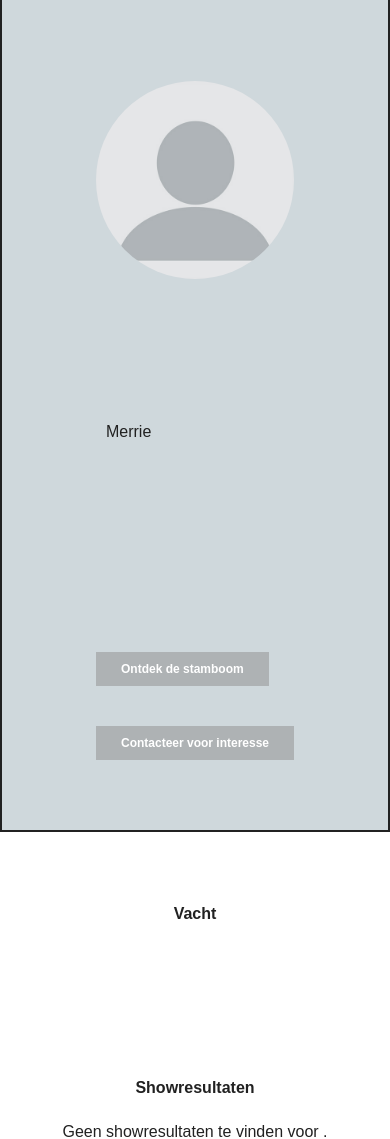
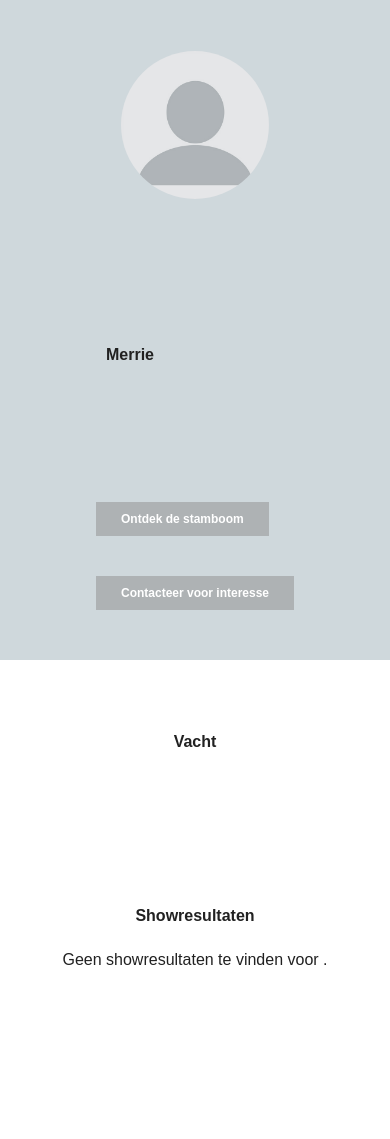
Before and after one commit to milanvaw5/goldline, a PHP site: template src/view/alpacas/detail.php in a window 390 px wide. Shown: the part 47-1186 px from the top of the page. Run offline with PHP 8.4, Linux system fonts and the light colour scheme; the template is opened without the code that fills it, so the values that code supplies are empty.

Commit message:
detailresponsive

```diff
--- a/src/css/detail.css
+++ b/src/css/detail.css
@@ -4,8 +4,7 @@
   object-fit: cover;
   border-radius: 50rem;
   border: .1rem rgba(255, 255, 255, 0) solid;
-  margin-top: 2rem;
-  margin-bottom: -5rem;
+  margin: 2rem 2rem -5rem;
 }
 
 .detail__profile__naam {
@@ -22,12 +21,16 @@
 .detail__profile__top {
   display: grid;
   grid-template-rows: 1fr 1fr;
-  justify-content: center;
+  justify-content: flex-end;
   align-content: center;
   align-items: center;
   justify-items: center;
   padding: 1rem;
   text-transform: capitalize;
+}
+
+.detail__gender {
+  font-weight: 600;
 }
 
 .detail__textsection {
@@ -36,15 +39,16 @@
   grid-template-rows: 1fr 1fr 1fr 1fr 1fr;
   justify-content: flex-start;
   align-content: center;
-  align-items: flex-start;
+  align-items: center;
   justify-items: flex-start;
-  padding: 0 8rem;
+  padding: 0 4rem;
+  max-height: 30rem;
 }
 
 .detailtop {
-  border: .2rem solid var(--darkgrey);
+  background-color: var(--background);
   padding-top: 5rem;
-  padding-bottom: 5rem;
+  padding-bottom: 3rem;
   margin-bottom: 5rem;
   border-top: var(--lightgreen);
 }
--- a/src/index.php
+++ b/src/index.php
@@ -55,7 +55,7 @@ $routes = array(
 );
 
 if(empty($_GET['page'])) {
-  $_GET['page'] = 'home';
+  $_GET['page'] = 'index';
 }
 if(empty($routes[$_GET['page']])) {
   header('Location: index.php');
--- a/src/style.css
+++ b/src/style.css
@@ -321,6 +321,16 @@ main {
     padding: 1rem;
   }
 
+  .showresult {
+    width: 90%;
+  }
+
+  .detail__profile__pic {
+    width: 15rem;
+    height: 15rem;
+    margin: -1rem;
+  }
+
   .plantlinks {
     margin-top: -2rem;
     max-height: 20rem;
@@ -467,6 +477,10 @@ main {
 
 @media only screen and (max-width: 1000px) {
 
+  .detailtop {
+    border: none;
+  }
+
   .navbar {
     display: flex;
     flex-flow: row nowrap;
--- a/src/view/alpacas/detail.php
+++ b/src/view/alpacas/detail.php
@@ -10,7 +10,7 @@
           <p class="detail__profile__naam"><?PHP echo $alpaca[0]['naam'];?></p>
         </section>
         <section class="detail__textsection"><h3 class="paginatitelgroot hidden">Dekhengst <?PHP echo $alpaca[0]['naam'];?></h3>
-          <p><?php
+          <p class="detail__gender"><?php
           if ($alpaca[0]['gender'] === 0)
           {
             echo "hengst";
@@ -19,7 +19,7 @@
           };?></p>
           <p><?PHP echo $alpaca[0]['geboortedatum'];?></p>
           <p><?PHP echo $alpaca[0]['beschrijving'];?></p>
-          <button class="button"><a href="index.php?page=showresultaten">Ontdek de stamboom</a></button>
+          <button class="button"><a href="<?PHP echo $alpaca[0]['stamboom'];?>">Ontdek de stamboom</a></button>
           <button class="button"><a href="index.php?page=contact">Contacteer voor interesse</a></button>
         </section>
       </article>
```
